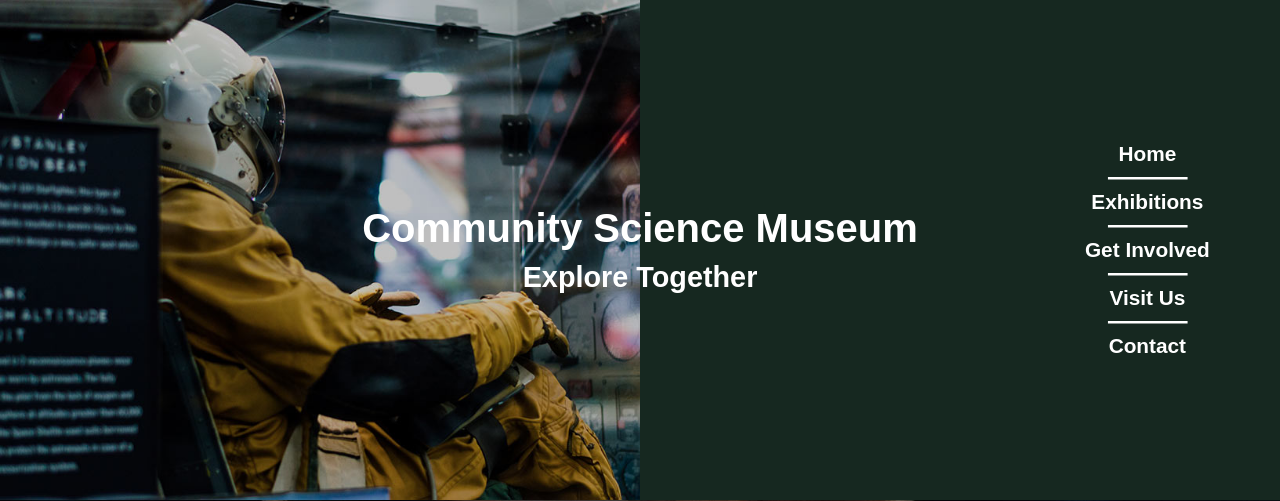
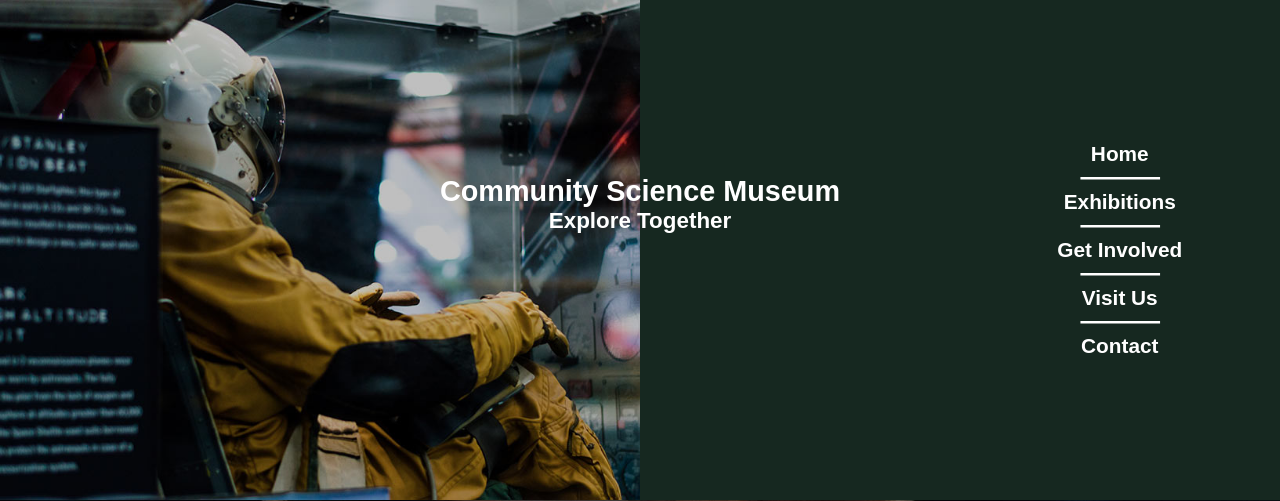
Before and after one commit to fanzypantz/SemesterProject01, a PHP site: page /index.php in a window 1280 px wide. Shown: the top 501 px of the page. Run offline with PHP 8.4, Linux system fonts and the light colour scheme; some web fonts are replaced.

Commit message:
moved the index spesific header css to the head of the index file

```diff
--- a/css/base.css
+++ b/css/base.css
@@ -5,7 +5,7 @@
 }
 
 body {
-  background-color: #63B78F;
+  background-color: #162820;
   font-family: input-sans, sans-serif;
   font-style: normal;
   font-weight: 100;
@@ -33,8 +33,8 @@
 }
 
 header {
-  height: 500px;
-  background-color: #162820;
+  height: 200px;
+  background-color: #63B78F;
   overflow: hidden;
   position: relative;
 }
@@ -46,27 +46,27 @@
 }
 header .hero-banner {
   position: absolute;
-  top: 50%;
+  bottom: 20%;
   left: 50%;
-  transform: translate(-50%, -50%);
+  transform: translate(-50%, -20%);
   margin: 0 auto;
   text-align: center;
   font-weight: 700;
 }
 header .hero-banner h1, header .hero-banner h2 {
-  margin: 10px;
+  margin: 0;
 }
 header .hero-banner h1 {
-  font-size: 2.5em;
+  font-size: 1.8em;
 }
 header .hero-banner h2 {
-  font-size: 1.8em;
+  font-size: 1.4em;
 }
 header .nav {
   position: absolute;
-  top: 50%;
-  right: 5%;
-  transform: translate(-5%, -50%);
+  top: 15%;
+  right: 50%;
+  transform: translate(50%, -15%);
   margin: 0 auto;
   text-align: center;
   font-size: 1.3em;
@@ -75,11 +75,24 @@
   stroke: white;
   stroke-width: 5px;
 }
+header .nav .nav-list {
+  white-space: nowrap;
+}
+header .nav .nav-list li {
+  display: inline-block;
+  margin: 0 20px;
+}
+header .nav .nav-list li a {
+  display: block;
+}
+header .nav .nav-list .svg {
+  display: none;
+}
 
 footer {
   font-weight: 700;
   font-size: 1.2em;
-  background-color: #162820;
+  background-color: #63B78F;
   height: 100px;
   display: flex;
   justify-content: center;
--- a/css/base.sass
+++ b/css/base.sass
@@ -1,3 +1,4 @@
 @import "defaults/variables"
 @import "defaults/defaults"
 @import 'pages/index.sass'
+@import 'pages/exhibitions.sass'
--- a/css/defaults/defaults.sass
+++ b/css/defaults/defaults.sass
@@ -4,7 +4,7 @@
   outline: 0
 
 body
-  background-color: $bg
+  background-color: $primary
   font-family: input-sans, sans-serif
   font-style: normal
   font-weight: 100
@@ -28,8 +28,8 @@
 
 
 header
-  height: 500px
-  background-color: $primary
+  height: 200px
+  background-color: $bg
   overflow: hidden
   position: relative
 
@@ -42,26 +42,26 @@
 
   .hero-banner
     position: absolute
-    top: 50%
+    bottom: 20%
     left: 50%
-    transform: translate(-50%, -50%)
+    transform: translate(-50%, -20%)
     margin: 0 auto
     text-align: center
     font-weight: 700
 
     h1, h2
-      margin: 10px
+      margin: 0
 
     h1
-      font-size: 2.5em
+      font-size: 1.8em
     h2
-      font-size: 1.8em
+      font-size: 1.4em
 
   .nav
     position: absolute
-    top: 50%
-    right: 5%
-    transform: translate(-5%, -50%)
+    top: 15%
+    right: 50%
+    transform: translate(50%, -15%)
     margin: 0 auto
     text-align: center
     font-size: 1.3em
@@ -70,11 +70,24 @@
       stroke: $font
       stroke-width: 5px
 
+    .nav-list
+      white-space: nowrap
+
+      li
+        display: inline-block
+        margin: 0 20px
+
+        a
+          display: block
+
+      .svg
+        display: none
+
 
 footer
   font-weight: 700
   font-size: 1.2em
-  background-color: $primary
+  background-color: $bg
   height: 100px
   display: flex
   justify-content: center
--- a/index.php
+++ b/index.php
@@ -1,4 +1,61 @@
 <?php include 'layout.php' ?>
+
+<?php startblock('head') ?>
+    <style>
+        body {
+            background-color: #63B78F;
+        }
+
+        header {
+            height: 500px;
+            background-color: #162820;
+        }
+
+        header .hero-banner {
+            top: 50%;
+            left: 50%;
+            transform: translate(-50%, -50%);
+        }
+
+        header h1,
+        header h2 {
+            margin: 10px;
+        }
+
+        header h1 {
+            font-size: 2.8em;
+        }
+
+        header h2 {
+            font-size: 2em;
+        }
+
+        header .nav {
+            width: 175px;
+            margin: 0;
+            top: 50%;
+            right: 5%;
+            transform: translate(-5%, -50%);
+        }
+
+        header .nav .nav-list {
+            white-space: normal;
+        }
+
+        header .nav .nav-list li {
+            display: list-item;
+            margin: 0;
+        }
+
+        header .nav .nav-list .svg {
+            display: inline-block;
+        }
+
+        footer {
+            background-color: #162820;
+        }
+    </style>
+<?php endblock() ?>
 
 <?php startblock('content') ?>
     <section class="container">
--- a/layout.php
+++ b/layout.php
@@ -5,6 +5,9 @@
     <head>
 
         <?php include("includes/head.php");?>
+
+        <?php startblock('head') ?>
+        <?php endblock() ?>
 
     </head>
     <body>
@@ -20,7 +23,7 @@
                     <li class="nav-item">
                         <a class="nav-link <?php if ($CURRENT_PAGE == "Index") {?>active<?php }?>" href="index.php">Home</a>
                     </li>
-                    <li>
+                    <li class="svg">
                         <svg height="8" width="80">
                             <line x1="0" y1="0" x2="80" y2="0" />
                         </svg>
@@ -28,7 +31,7 @@
                     <li class="nav-item">
                         <a class="nav-link <?php if ($CURRENT_PAGE == "Exhibitions") {?>active<?php }?>" href="exhibitions.php">Exhibitions</a>
                     </li>
-                    <li>
+                    <li class="svg">
                         <svg height="8" width="80">
                             <line x1="0" y1="0" x2="80" y2="0" />
                         </svg>
@@ -36,7 +39,7 @@
                     <li class="nav-item">
                         <a class="nav-link <?php if ($CURRENT_PAGE == "Involvement") {?>active<?php }?>" href="involvement.php">Get Involved</a>
                     </li>
-                    <li>
+                    <li  class="svg">
                         <svg height="8" width="80">
                             <line x1="0" y1="0" x2="80" y2="0" />
                         </svg>
@@ -44,7 +47,7 @@
                     <li class="nav-item">
                         <a class="nav-link <?php if ($CURRENT_PAGE == "Visit Us") {?>active<?php }?>" href="visit.php">Visit Us</a>
                     </li>
-                    <li>
+                    <li  class="svg">
                         <svg height="8" width="80">
                             <line x1="0" y1="0" x2="80" y2="0" />
                         </svg>
```
Also changed, not shown: css/pages/exhibitions.sass (added), css/pages/index.sass (line endings or trailing spaces), 1 other file.
